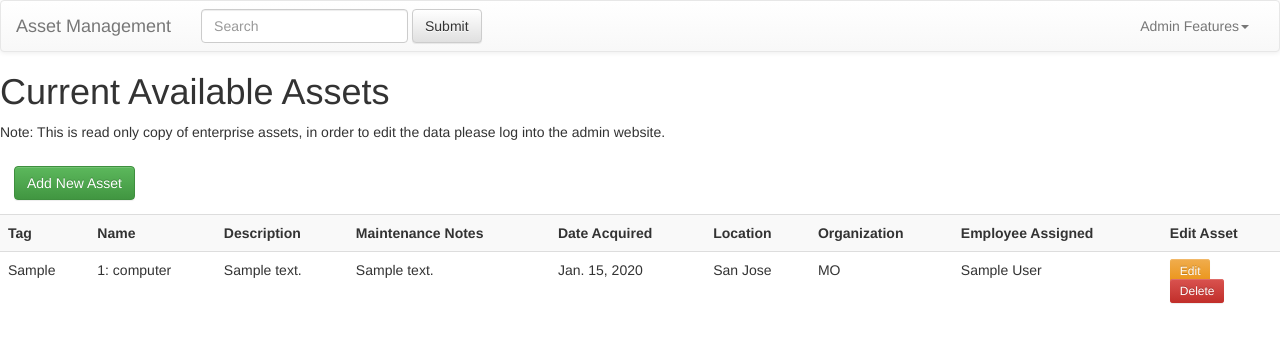
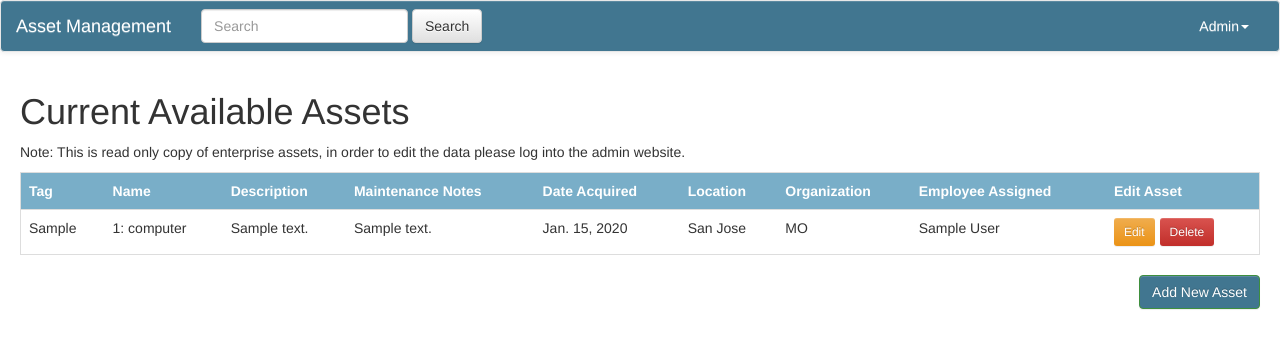
Before and after one commit to nmarrs/IS531-Project3, a Django app: page / in a window 1280 px wide. Shown: the top 349 px of the page. Run offline with Django 3.2, Linux system fonts and the light colour scheme; tables that the repository leaves empty hold one stand-in row (values such as "Sample post"); some libraries are stand-ins or nearby versions.

Commit message:
styled things

```diff
--- a/project3/asset_management/templates/index.html
+++ b/project3/asset_management/templates/index.html
@@ -13,7 +13,7 @@
   <link rel=icon href=/static/asset_management/media/group-project.png>
 </head>
 <body>
-  <nav class="navbar navbar-default">
+  <nav class="navbar navbar-default" style="background:#417690">
     <div class="container-fluid">
       <!-- Brand and toggle get grouped for better mobile display -->
       <div class="navbar-header">
@@ -23,7 +23,7 @@
           <span class="icon-bar"></span>
           <span class="icon-bar"></span>
         </button>
-        <a class="navbar-brand" href="#">Asset Management</a>
+        <a class="navbar-brand" href="#" style="color:white">Asset Management</a>
       </div>
 
       <!-- Collect the nav links, forms, and other content for toggling -->
@@ -32,11 +32,11 @@
           <div class="form-group">
             <input type="text" class="form-control" placeholder="Search">
           </div>
-          <button type="submit" class="btn btn-default">Submit</button>
+          <button type="submit" class="btn btn-default">Search</button>
         </form>
         <ul class="nav navbar-nav navbar-right">
           <li class="dropdown">
-            <a href="#" class="dropdown-toggle" data-toggle="dropdown" role="button" aria-haspopup="true" aria-expanded="false">Admin Features<span class="caret"></span></a>
+            <a href="#" class="dropdown-toggle" data-toggle="dropdown" role="button" aria-haspopup="true" aria-expanded="false" style="color:white">Admin<span class="caret"></span></a>
             <ul class="dropdown-menu">
               <li><a href="/admin/">Admin Homepage</a></li>
               <li><a href="/admin/asset_management/">Asset Management Homepage</a></li>
@@ -52,15 +52,14 @@
       </div><!-- /.navbar-collapse -->
     </div><!-- /.container-fluid -->
   </nav>
-
-<h1>Current Available Assets</h1>
+<div style="padding: 20px;">
+  <h1 style="margin-top: 0px;">Current Available Assets</h1>
   <p>Note: This is read only copy of enterprise assets, in order to edit the data please log into the admin website.</p>
-<a style="margin:1em" class="btn btn-success" href="/admin/asset_management/asset/add/">Add New Asset</a>
 
   {% if asset_list %}
   <div class="table-responsive">
-    <table class="table table-striped table-hover">
-      <tr>
+    <table class="table table-striped table-hover" style="border: solid #ddd 1px;">
+      <tr style="background:#79aec8; color:white;">
         <th>Tag</th>
         <th>Name</th>
           <th>Description</th>
@@ -81,9 +80,8 @@
               <td>{{ asset.location.office_location }}</td>
               <td>{{ asset.organization.name }}</td>
               <td>{{ asset.employee.name }}</td>
-            <td>
-              <a class="btn-sm btn-warning" href="/admin/asset_management/asset/{{ asset.id }}/change/">Edit</a>
-              <br />
+              <td style="display:flex;">
+                <a class="btn-sm btn-warning" href="/admin/asset_management/asset/{{ asset.id }}/change/" style="margin-right: 5px;">Edit</a>
                 <a class="btn-sm btn-danger" href="/admin/asset_management/asset/{{ asset.id }}/delete/">Delete</a>
               </td>
             </tr>
@@ -91,8 +89,9 @@
           </table>
         </div>
         {% else %}
-    <p>No assets are available. You can go create some in the admin website using the button above.</p>
+        <p>No assets found</p>
         {% endif %}
-
+        <a class="btn btn-success pull-right"  style="color:white; background: #417690" href="/admin/asset_management/asset/add/">Add New Asset</a>
+      </div>
     </body>
     </html>
```
Lines whose indentation alone changed are shown as unchanged.
